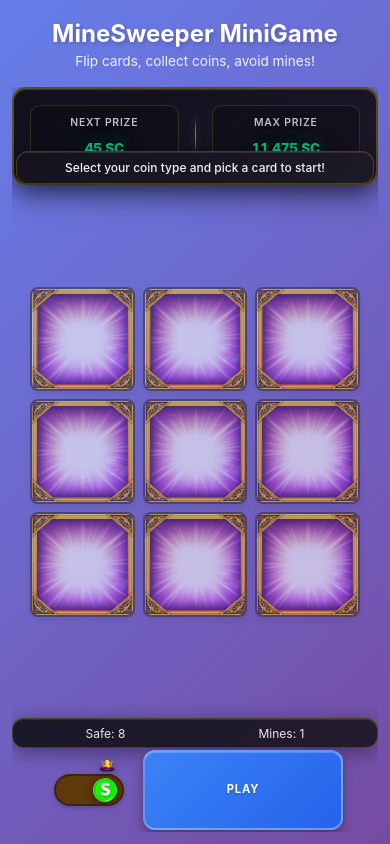
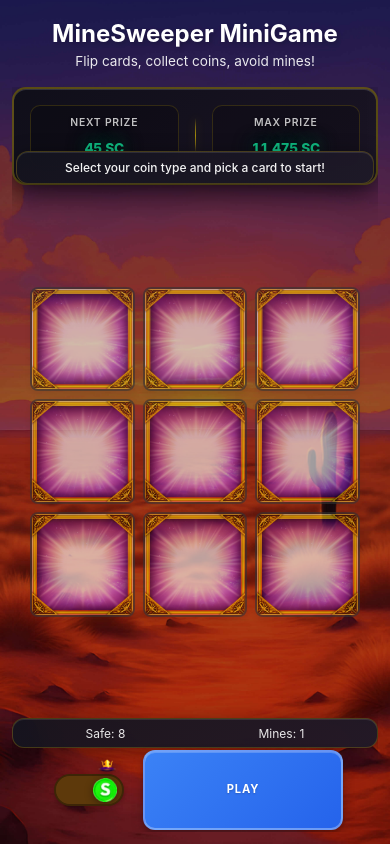
Before and after one commit to Benweitzman1/Golden-Buffalo, a React (Vite) app: page / in a window 390 px wide. Built offline with nearby package versions, Linux system fonts and the light colour scheme.

Commit message:
Added bg

```diff
--- a/src/App.css
+++ b/src/App.css
@@ -2,7 +2,18 @@
     height: 100vh;
     width: 100vw;
     overflow: hidden;
-    background: linear-gradient(135deg, #667eea 0%, #764ba2 100%);
+    background-color: #667eea;
+    background-image: url("/bg.jpg");
+    background-size: cover;
+    background-position: center;
+    background-repeat: no-repeat;
+    background-attachment: fixed;
+}
+
+@media (max-width: 768px) {
+    #root {
+        background-attachment: scroll;
+    }
 }
 
 .app-shell {
@@ -68,7 +79,6 @@
     width: 100%;
 }
 
-/* Status message positioned above board */
 .app-board-status {
     position: absolute;
     top: -4rem;
@@ -84,7 +94,6 @@
     pointer-events: auto;
 }
 
-/* Desktop - Show status above board */
 @media (min-width: 1024px) {
     .app-board-status {
         display: block;
@@ -92,7 +101,6 @@
     }
 }
 
-/* Mobile - Show status above board with compact spacing */
 @media (max-width: 1023px) {
     .app-board-status {
         display: block;
@@ -106,7 +114,6 @@
     }
 }
 
-/* Small mobile - Further reduce spacing */
 @media (max-width: 480px) {
     .app-board-status {
         top: -2.5rem;
@@ -120,12 +127,28 @@
     gap: clamp(0.5rem, 1vh, 0.75rem);
 }
 
-/* Landscape layout for mobile devices */
 @media (orientation: landscape) and (max-height: 600px) {
     .app-shell {
         overflow-x: hidden;
         width: 100%;
         max-width: 100vw;
+        padding: clamp(0.25rem, 0.5vh, 0.5rem) clamp(0.75rem, 1.5vw, 1rem);
+        gap: clamp(0.25rem, 0.5vh, 0.5rem);
+    }
+
+    .app-header {
+        padding: clamp(0.125rem, 0.25vh, 0.25rem) 0;
+        flex-shrink: 0;
+    }
+
+    .app-title {
+        font-size: clamp(1rem, 2.5vw, 1.5rem);
+        margin: 0;
+    }
+
+    .app-subtitle {
+        font-size: clamp(0.7rem, 1.8vw, 0.85rem);
+        margin: 0;
     }
 
     .app-game-container {
@@ -164,7 +187,6 @@
     }
 }
 
-/* iPhone SE Landscape - Specific fixes */
 @media (max-width: 667px) and (max-height: 375px) {
     .app-shell {
         padding: clamp(0.25rem, 0.5vh, 0.5rem) clamp(0.5rem, 1vw, 0.75rem);
@@ -201,7 +223,6 @@
     }
 }
 
-/* Portrait mode - reduce controls space to free room for board */
 @media (orientation: portrait) {
     .app-top-controls {
         gap: clamp(0.375rem, 0.75vh, 0.5rem);
@@ -216,7 +237,6 @@
     }
 }
 
-/* Portrait mode on small screens - further reduce controls */
 @media (orientation: portrait) and (max-width: 480px) {
     .app-top-controls {
         gap: clamp(0.25rem, 0.5vh, 0.375rem);
@@ -231,7 +251,6 @@
     }
 }
 
-/* iPhone SE Portrait - minimal controls space */
 @media (max-width: 375px) and (orientation: portrait) {
     .app-top-controls {
         gap: 0.25rem;
@@ -265,7 +284,6 @@
     }
 }
 
-/* Desktop - Reduce UI space to free room for larger board */
 @media (min-width: 769px) {
     .app-shell {
         padding: 0.25rem 1rem;
@@ -298,7 +316,6 @@
     }
 }
 
-/* Desktop - Center bottom controls for ribbon layout */
 @media (min-width: 1024px) {
     .app-bottom-controls {
         display: flex;
@@ -308,30 +325,3 @@
         width: 100%;
     }
 }
-
-/* Landscape mode - compact header and optimized layout */
-@media (orientation: landscape) and (max-height: 600px) {
-    .app-shell {
-        padding: clamp(0.25rem, 0.5vh, 0.5rem) clamp(0.75rem, 1.5vw, 1rem);
-        gap: clamp(0.25rem, 0.5vh, 0.5rem);
-    }
-
-    .app-header {
-        padding: clamp(0.125rem, 0.25vh, 0.25rem) 0;
-        flex-shrink: 0;
-    }
-
-    .app-title {
-        font-size: clamp(1rem, 2.5vw, 1.5rem);
-        margin: 0;
-    }
-
-    .app-subtitle {
-        font-size: clamp(0.7rem, 1.8vw, 0.85rem);
-        margin: 0;
-    }
-
-    .app-game-container {
-        gap: clamp(0.5rem, 1.5vw, 1rem);
-    }
-}
```
Also changed, not shown: public/bg.jpg (added).
